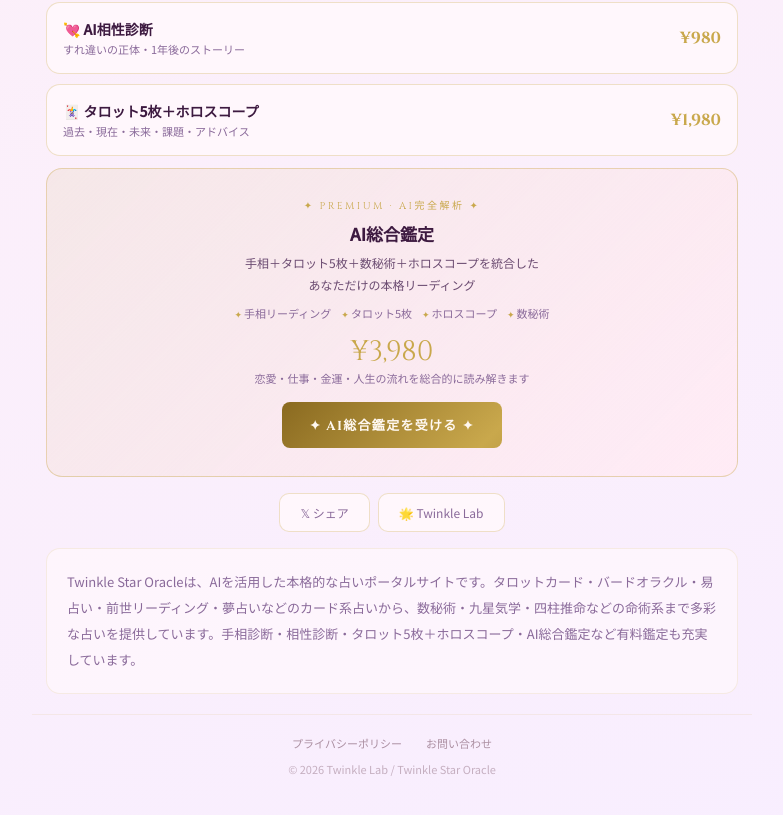
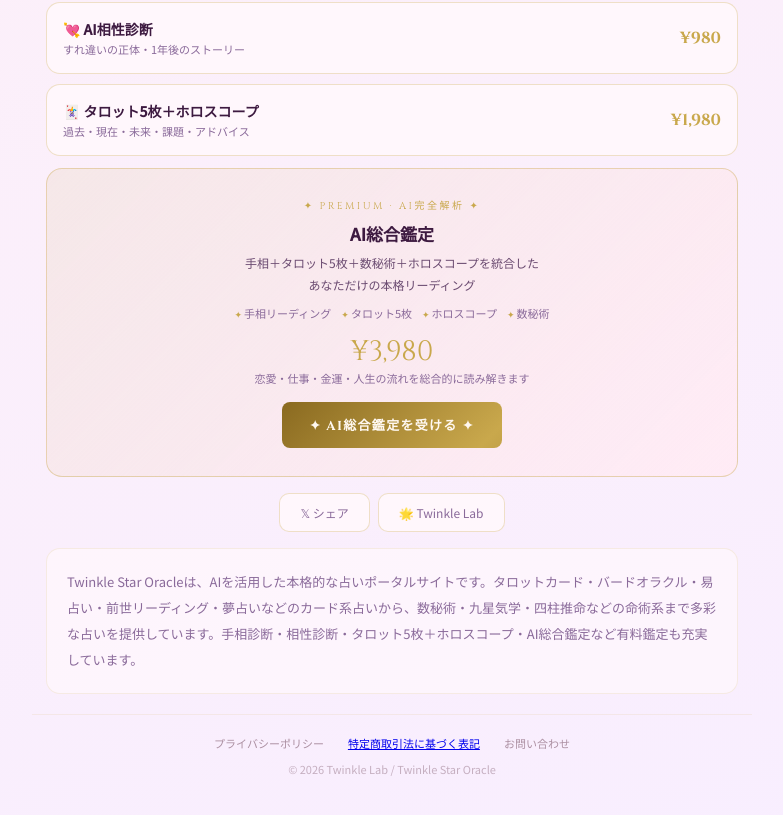
Before and after one commit to sincere1229/sincere1229-twinklelab-next, a Next.js app: page /star in a window 1280 px wide. Shown: the part 1455-2270 px from the top of the page, without its empty margins (248-1031 px from the left). Built offline with nearby package versions, Linux system fonts and the light colour scheme.

Commit message:
Update page.tsx

```diff
--- a/app/star/page.tsx
+++ b/app/star/page.tsx
@@ -286,6 +286,7 @@ export default function StarPortal() {
 
   <div style={{display:'flex',justifyContent:'center',gap:'1.5rem',flexWrap:'wrap',marginBottom:'10px'}}>
     <a href="/privacy" style={{fontSize:'11px',color:'rgba(120,80,100,0.6)',textDecoration:'none'}}>プライバシーポリシー</a>
+    <a href="/tokusho">特定商取引法に基づく表記</a>
     <a href="/contact" style={{fontSize:'11px',color:'rgba(120,80,100,0.6)',textDecoration:'none'}}>お問い合わせ</a>
   </div>
   © 2026 Twinkle Lab / Twinkle Star Oracle
```
